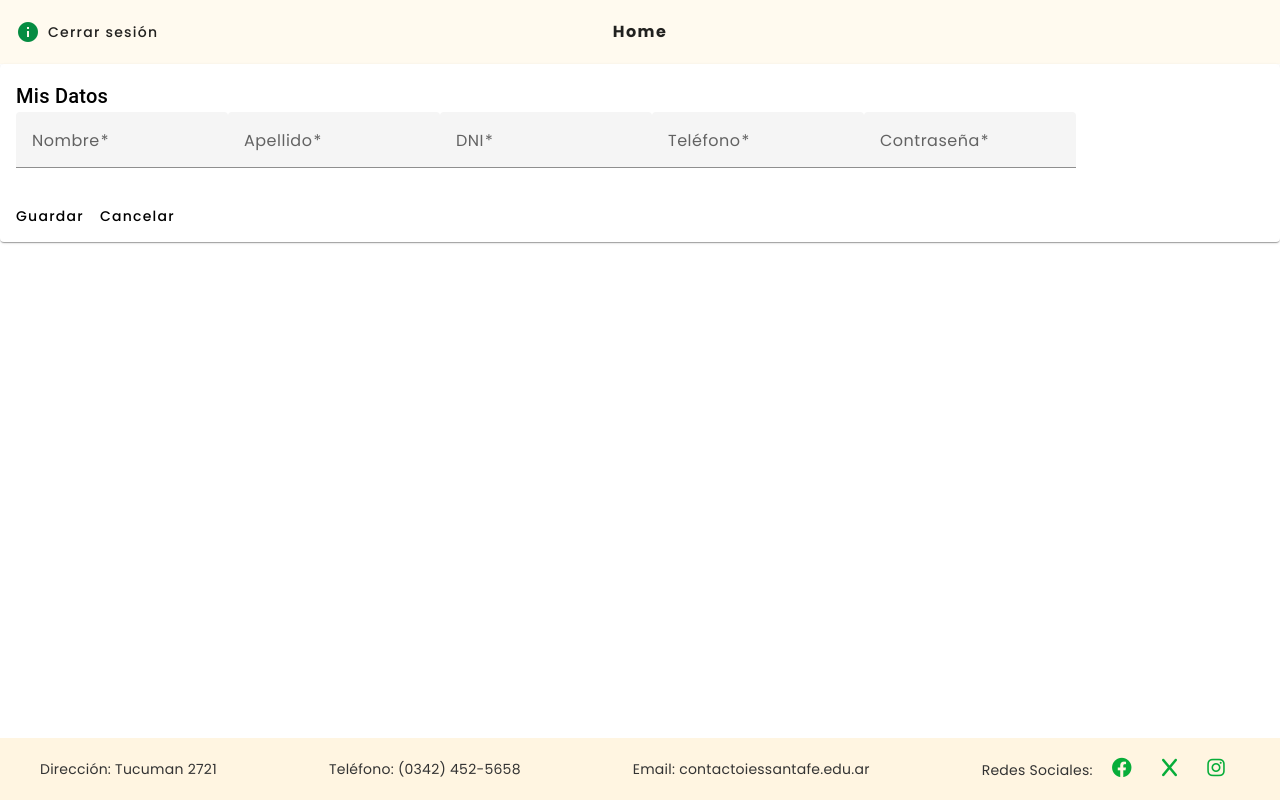
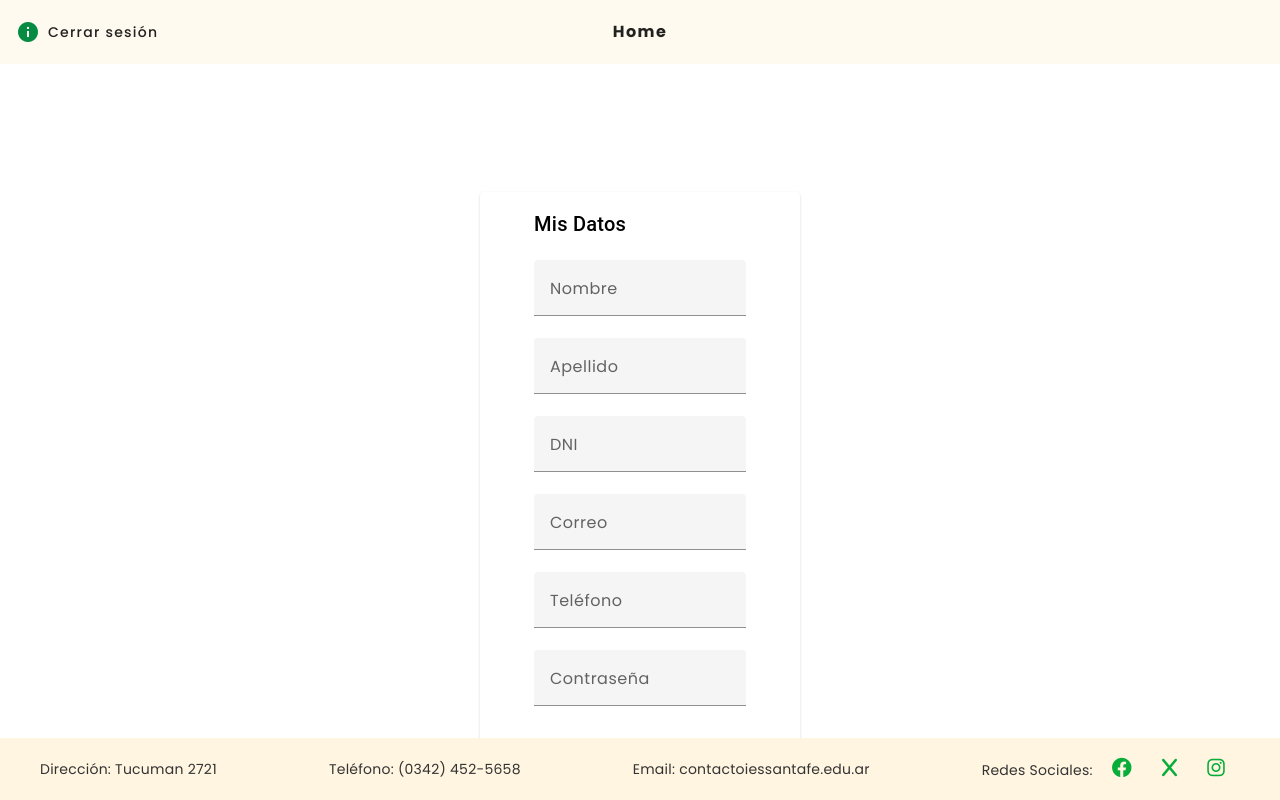
Before and after one commit to gonza613/ProyectoFinal, an Angular app: page /mis-datos in a window 1280 px wide. Built offline with nearby package versions, Linux system fonts and the light colour scheme; no server answers.

Commit message:
actualizar usuario paciente en MIS DATOS

```diff
--- a/src/app/app.module.ts
+++ b/src/app/app.module.ts
@@ -29,6 +29,7 @@ import { CrearPacienteComponent } from './components/crear-paciente/crear-pacien
 import { HttpClientModule } from '@angular/common/http';
 import { MisDatosComponent } from './components/mis-datos/mis-datos.component';
 import {MatListModule} from '@angular/material/list';
+import { MatSnackBar } from '@angular/material/snack-bar';
 
 
 @NgModule({
@@ -61,9 +62,9 @@ import {MatListModule} from '@angular/material/list';
     MatDatepickerModule,
     MatNativeDateModule,
     HttpClientModule,
-    MatListModule
+    MatListModule,
   ],
-  providers: [],
+  providers: [MatSnackBar],
   bootstrap: [AppComponent]
 })
 export class AppModule { }
--- a/src/app/components/mis-datos/mis-datos.component.html
+++ b/src/app/components/mis-datos/mis-datos.component.html
@@ -1,50 +1,76 @@
 <body>
     <app-navbar></app-navbar>
-    <mat-card>
+    <div style="display: flex; justify-content: center; margin-top: 10%;">
+
+
+    <mat-card style="width: 25%; justify-content: center; align-items: center; ">
         <mat-card-header>
-          <mat-card-title>Mis Datos</mat-card-title>
+          <mat-card-title style="margin-bottom: 20px;">Mis Datos</mat-card-title>
           <mat-card-subtitle>
+
 
             <!-- registro -->
             <form class="form-container"  [formGroup]="usuarioForm">
+                <div class="row">
                 <mat-form-field appearance="fill" class="full-width">
                   <mat-label>Nombre</mat-label>
-                  <input matInput formControlName="nombre" required autocomplete="given-name">
+                  <input matInput formControlName="nombre" autocomplete="given-name">
                 </mat-form-field>
+              </div>
+
+              <div class="row">
 
                 <mat-form-field appearance="fill" class="full-width">
                   <mat-label>Apellido</mat-label>
-                  <input matInput formControlName="apellido" required autocomplete="family-name">
+                  <input matInput formControlName="apellido" autocomplete="family-name">
                 </mat-form-field>
+              </div>
 
+              <div class="row">
                 <mat-form-field appearance="fill" class="full-width">
                   <mat-label>DNI</mat-label>
-                  <input matInput formControlName="dni" required autocomplete="off">
+                  <input matInput formControlName="dni" autocomplete="off">
                 </mat-form-field>
+              </div>
 
 
 
 
+              <div class="row">
+              <mat-form-field appearance="fill" class="full-width">
+                <mat-label>Correo</mat-label>
+                <input matInput formControlName="correo">
+              </mat-form-field>
+            </div>
+
+              <div class="row">
               <mat-form-field appearance="fill" class="full-width">
                 <mat-label>Teléfono</mat-label>
-                  <input matInput formControlName="telefono" required autocomplete="tel">
+                <input matInput formControlName="telefono" autocomplete="tel">
               </mat-form-field>
+            </div>
+
+            <div class="row">
 
               <mat-form-field appearance="fill" class="full-width">
                 <mat-label>Contraseña</mat-label>
-                  <input matInput type="password" formControlName="contrasenia" required autocomplete="new-password">
+                <input matInput type="password" formControlName="contrasenia" autocomplete="new-password">
               </mat-form-field>
+            </div>
 
 
               </form>
 
+
+
             </mat-card-subtitle>
         </mat-card-header>
         <mat-card-actions>
-          <button mat-button>Guardar</button>
-          <button mat-button>Cancelar</button>
+          <button mat-button (click)="editar()" *ngIf="!editing">Editar</button>
+          <button mat-button style="margin-right: 20px;" (click)="cancelar()" *ngIf="editing">Cancelar</button>
+          <button mat-button style="margin-left: 20px;"(click)="guardar()" *ngIf="editing">Guardar</button>
         </mat-card-actions>
       </mat-card>
-      <br>
+    </div>
     <app-footer></app-footer>
 </body>
--- a/src/app/components/mis-datos/mis-datos.component.ts
+++ b/src/app/components/mis-datos/mis-datos.component.ts
@@ -1,5 +1,6 @@
-import { Component, OnInit } from '@angular/core';
+import { Component, OnInit, inject } from '@angular/core';
 import { FormBuilder, FormGroup, Validators } from '@angular/forms';
+import {MatSnackBar} from '@angular/material/snack-bar';
 import { UsuariosService } from 'src/app/services/usuarios.service';
 
 @Component({
@@ -12,16 +13,20 @@ export class MisDatosComponent implements OnInit{
   id = localStorage.getItem('id');
   datos : any;
   usuarioForm: FormGroup;
+  editing: boolean = false;
+  private _snackBar = inject(MatSnackBar);
 
   constructor(private usuarioService: UsuariosService, private fb: FormBuilder){
+
+
     this.usuarioForm = this.fb.group({
-      nombre: ['', Validators.required],
-      apellido: ['', Validators.required],
-      dni: ['', Validators.required],
-      mail: ['', [Validators.required, Validators.email]],
-      telefono: ['', Validators.required],
-      contrasenia: ['', Validators.required],
-      confirmarContrasenia: ['', Validators.required]
+      nombre: [''],
+      apellido: [''],
+      dni: [''],
+      mail: [''],
+      telefono: [''],
+      contrasenia: [''],
+      correo: [''],
     });
   }
 
@@ -39,9 +44,54 @@ export class MisDatosComponent implements OnInit{
       this.usuarioForm.controls['dni'].setValue(this.datos.dni);
       this.usuarioForm.controls['mail'].setValue(this.datos.mail);
       this.usuarioForm.controls['telefono'].setValue(this.datos.telefono);
-      this.usuarioForm.controls['contrasenia'].setValue(this.datos.contrasenia);
+      this.usuarioForm.controls['contrasenia'].setValue(this.datos.password);
+      this.usuarioForm.controls['correo'].setValue(this.datos.email);
       this.usuarioForm.disable();
     })
   }
 
+  editar(){
+    this.editing = true
+    this.usuarioForm.controls['correo'].enable()
+    this.usuarioForm.controls['contrasenia'].enable()
+    this.usuarioForm.controls['telefono'].enable()
+  }
+
+  cancelar(){
+    this.editing = false
+    this.usuarioForm.controls['correo'].disable()
+    this.usuarioForm.controls['contrasenia'].disable()
+    this.usuarioForm.controls['telefono'].disable()
+  }
+
+
+  guardar(){
+
+    let body= {
+      dni: this.datos.dni,
+      apellido: this.datos.apellido,
+      nombre: this.datos.nombre,
+      fecha_nacimiento: this.datos.fecha_nacimiento,
+      password: this.usuarioForm.controls['contrasenia'].value,
+      rol: this.datos.rol,
+      email: this.usuarioForm.controls['correo'].value,
+      telefono: this.usuarioForm.controls['telefono'].value
+    }
+    this.usuarioService.actualizarUsuario(this.id,body).subscribe((data: any) =>{
+      if(data.codigo===200){
+      this.editing=false;
+      this.openSnackBar('Cambios guardados con exito', 'Aceptar');
+      this.usuarioForm.controls['correo'].disable()
+      this.usuarioForm.controls['contrasenia'].disable()
+      this.usuarioForm.controls['telefono'].disable()
+    } else{
+      this.openSnackBar('No se pudo guardar los cambios correctamente', 'Aceptar');
+      }
+    })
+  }
+
+  openSnackBar(message: string, action: string) {
+    this._snackBar.open(message, action);
+  }
+
 }
--- a/src/app/services/usuarios.service.ts
+++ b/src/app/services/usuarios.service.ts
@@ -20,6 +20,14 @@ export class UsuariosService {
     return this.http.get(`${this.apiUrl}/obtenerUsuario/${id}`, { headers });
   }
 
+  actualizarUsuario(id: any, body: any): Observable<any> {
+    const headers = new HttpHeaders({
+      'Content-Type': 'application/json'
+    });
+
+    return this.http.put(`${this.apiUrl}/actualizarUsuario/${id}`, body, { headers });
+  }
+
 
 
 }
```
Also changed, not shown: 1 other file (tests, documents, lock files or other folders). Lines whose indentation alone changed are shown as unchanged.
